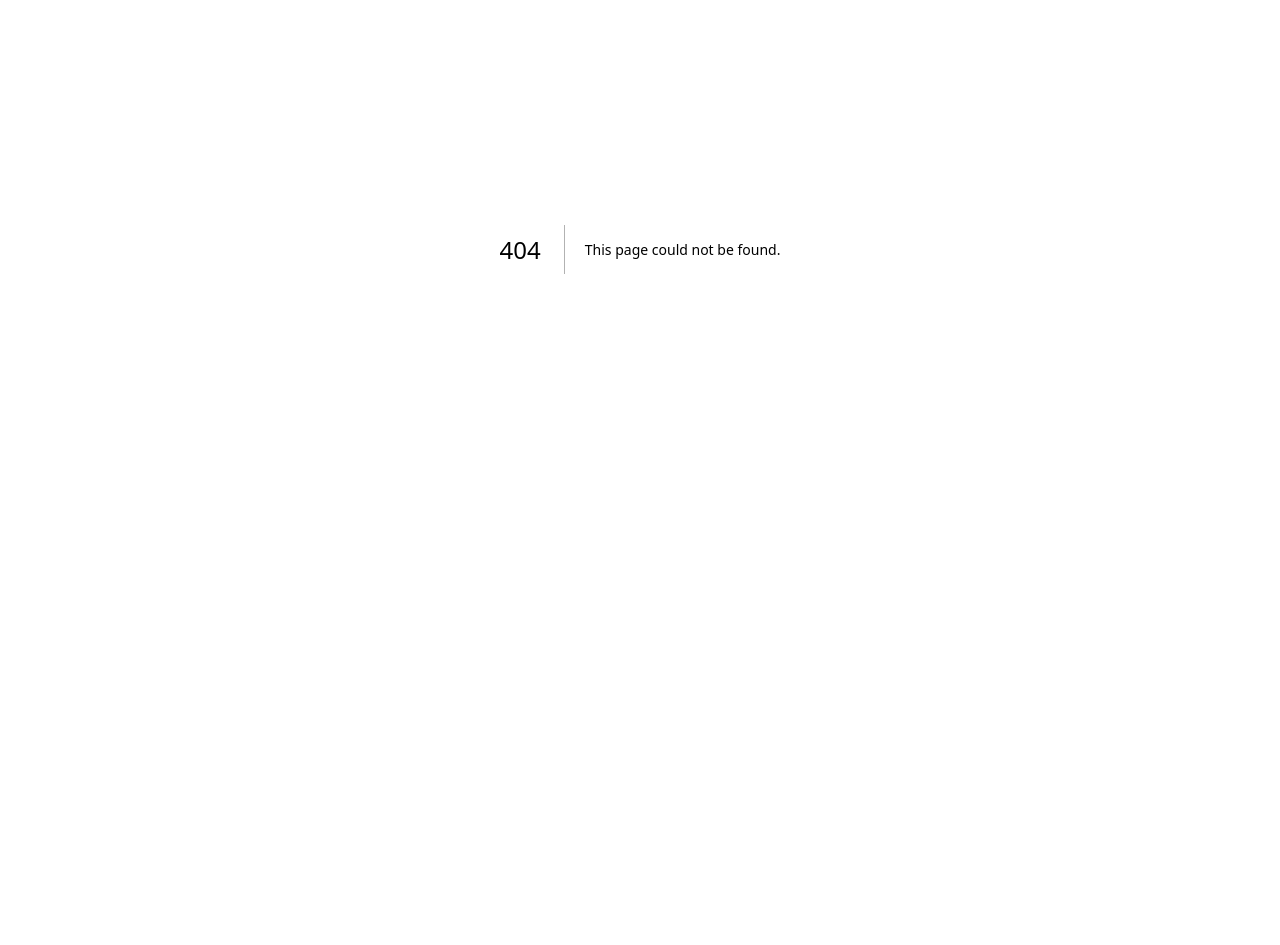
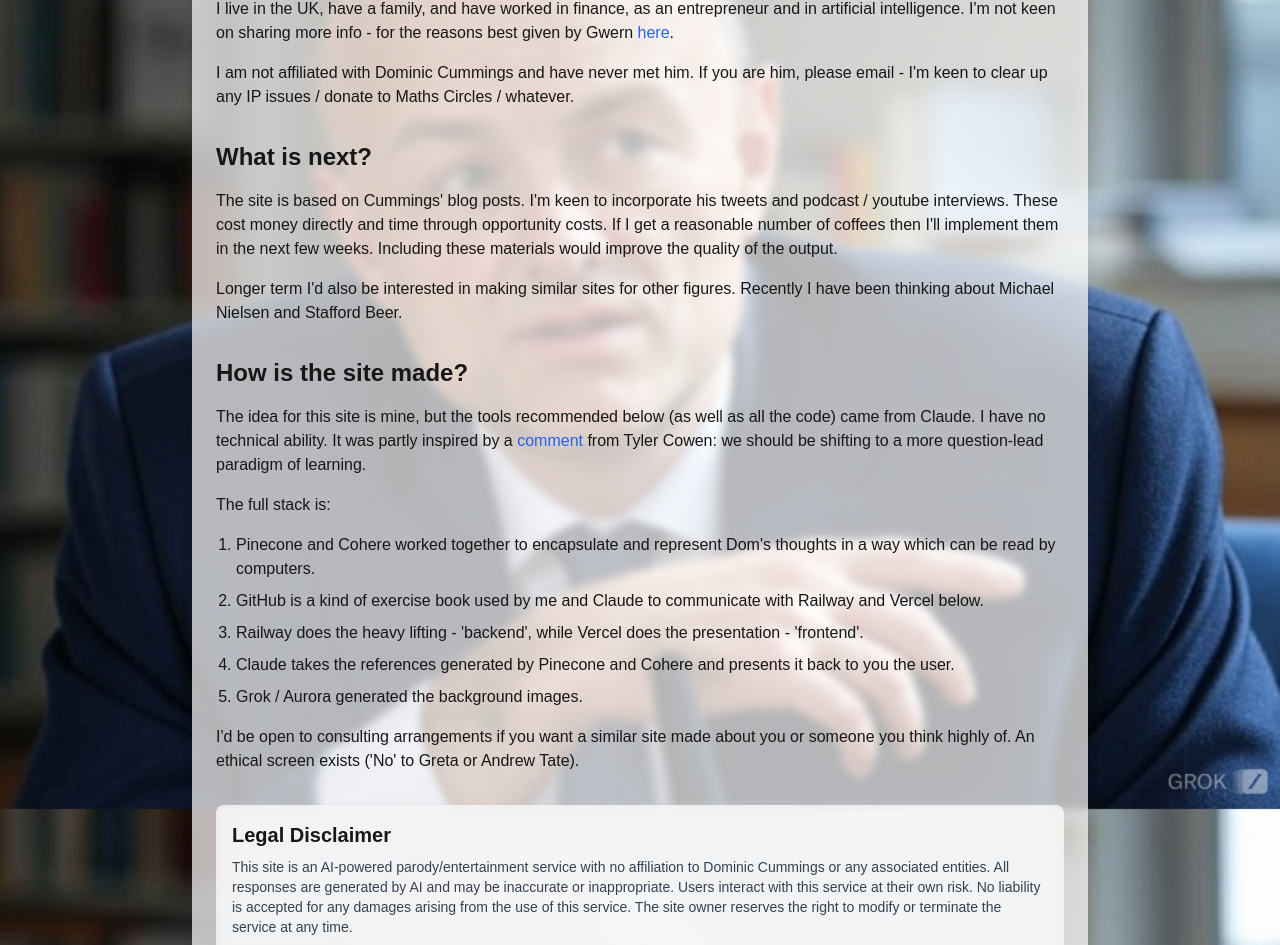
Before and after one commit to williamgki/domgptfrontend, a Next.js app: page /about in a window 1280 px wide. Before the commit this address had no page. Shown: the part 151-1096 px from the top of the page. Before the commit the page ends 800 px from the top, so only its background shows below. Built offline with nearby package versions, Linux system fonts and the light colour scheme.

Commit message:
Added disclaimers and About page

```diff
--- /dev/null
+++ b/app/about/page.js
@@ -0,0 +1,82 @@
+"use client";
+
+import { FooterDisclaimer } from '../../components/Disclaimer';
+
+export default function About() {
+  return (
+    <main className="min-h-screen flex flex-col items-center p-4 bg-[url('/blog-background.jpg')] bg-cover bg-center bg-fixed">
+      <div className="w-full max-w-4xl bg-white/70 backdrop-blur-sm rounded-lg shadow-lg p-6">
+        <h1 className="text-3xl font-bold mb-6 text-center">About DomGPT</h1>
+
+        <div className="space-y-8">
+          <section>
+            <h2 className="text-2xl font-semibold mb-4">Who am I?</h2>
+            <p className="mb-4">
+              I live in the UK, have a family, and have worked in finance, as an entrepreneur
+              and in artificial intelligence. I'm not keen on sharing more info - for the reasons
+              best given by Gwern <a href="https://gwern.net/me" className="text-blue-600 hover:underline" target="_blank" rel="noopener noreferrer">here</a>.
+            </p>
+            <p>
+              I am not affiliated with Dominic Cummings and have never met him. If you are him,
+              please email - I'm keen to clear up any IP issues / donate to Maths Circles / whatever.
+            </p>
+          </section>
+
+          <section>
+            <h2 className="text-2xl font-semibold mb-4">What is next?</h2>
+            <p className="mb-4">
+              The site is based on Cummings' blog posts. I'm keen to incorporate his tweets
+              and podcast / youtube interviews. These cost money directly and time through
+              opportunity costs. If I get a reasonable number of coffees then I'll implement
+              them in the next few weeks. Including these materials would improve the quality
+              of the output.
+            </p>
+            <p>
+              Longer term I'd also be interested in making similar sites for other figures.
+              Recently I have been thinking about Michael Nielsen and Stafford Beer.
+            </p>
+          </section>
+
+          <section>
+            <h2 className="text-2xl font-semibold mb-4">How is the site made?</h2>
+            <p className="mb-4">
+              The idea for this site is mine, but the tools recommended below (as well as all
+              the code) came from Claude. I have no technical ability. It was partly inspired
+              by a <a href="https://marginalrevolution.com/marginalrevolution/2024/12/how-to-read-a-book-using-o1.html" className="text-blue-600 hover:underline" target="_blank" rel="noopener noreferrer">comment</a> from
+              Tyler Cowen: we should be shifting to a more question-lead paradigm of learning.
+            </p>
+            <p className="mb-4">The full stack is:</p>
+            <ol className="list-decimal pl-5 space-y-2 mb-4">
+              <li>Pinecone and Cohere worked together to encapsulate and represent Dom's thoughts
+                  in a way which can be read by computers.</li>
+              <li>GitHub is a kind of exercise book used by me and Claude to communicate with
+                  Railway and Vercel below.</li>
+              <li>Railway does the heavy lifting - 'backend', while Vercel does the presentation
+                  - 'frontend'.</li>
+              <li>Claude takes the references generated by Pinecone and Cohere and presents it
+                  back to you the user.</li>
+              <li>Grok / Aurora generated the background images.</li>
+            </ol>
+            <p>
+              I'd be open to consulting arrangements if you want a similar site made about you
+              or someone you think highly of. An ethical screen exists ('No' to Greta or Andrew Tate).
+            </p>
+          </section>
+
+          <section className="mt-8 p-4 bg-gray-100/80 backdrop-blur-sm rounded-lg">
+            <h2 className="text-xl font-semibold mb-2">Legal Disclaimer</h2>
+            <p className="text-sm text-gray-700">
+              This site is an AI-powered parody/entertainment service with no affiliation to
+              Dominic Cummings or any associated entities. All responses are generated by AI
+              and may be inaccurate or inappropriate. Users interact with this service at their
+              own risk. No liability is accepted for any damages arising from the use of this
+              service. The site owner reserves the right to modify or terminate the service at
+              any time.
+            </p>
+          </section>
+        </div>
+        <FooterDisclaimer />
+      </div>
+    </main>
+  );
+}
--- a/app/page.js
+++ b/app/page.js
@@ -2,12 +2,31 @@
 
 import { useState } from 'react';
 import { Send } from 'lucide-react';
+import { FooterDisclaimer } from '../components/Disclaimer';
+import { DisclaimerPopup } from '../components/DisclaimerPopup';
+
+<div className="mb-4 flex justify-center items-center gap-4">
+  <select
+    value={style}
+    onChange={handleStyleChange}
+    className="w-[200px] p-2 rounded-lg border border-gray-300 bg-white"
+  >
+    <option value="blog">Blog Dom</option>
+    <option value="twitter">Twitter Dom</option>
+  </select>
+  <a
+    href="/about"
+    className="text-sm text-gray-600 hover:text-gray-800 underline"
+  >
+    About
+  </a>
+</div>
 
 const SuggestedQuestions = ({ style, onQuestionClick }) => {
   const questions = {
     blog: [
       "What's your view on effective government decision making?",
-      "Compare Bismarck and Metternich's views on power?",
+      "Compare Bismarck and Metternich's views on power",
       "What are the key lessons from your time in No 10?"
     ],
     twitter: [
@@ -88,6 +107,8 @@ export default function Home() {
   };
 
   return (
+    <>
+      <DisclaimerPopup />
       <main className={`min-h-screen flex flex-col items-center p-4 ${
         style === 'blog'
           ? 'bg-[url("/blog-background.jpg")]'
@@ -172,7 +193,9 @@ export default function Home() {
               )}
             </div>
           )}
+          <FooterDisclaimer />
         </div>
       </main>
+    </>
   );
 }
--- /dev/null
+++ b/components/Disclaimer.js
@@ -0,0 +1,6 @@
+export const FooterDisclaimer = () => (
+    <div className="text-xs text-gray-600 text-center mt-4 px-4">
+      This is a parody/entertainment site with no affiliation to Dominic Cummings. All responses are AI-generated and may be inaccurate.
+      Use at your own risk. No liability accepted for generated content.
+    </div>
+  );
--- /dev/null
+++ b/components/DisclaimerPopup.js
@@ -0,0 +1,43 @@
+import { useState, useEffect } from 'react';
+
+export const DisclaimerPopup = () => {
+  const [showPopup, setShowPopup] = useState(false);
+
+  useEffect(() => {
+    const hasAcknowledged = localStorage.getItem('disclaimerAcknowledged');
+    if (!hasAcknowledged) {
+      setShowPopup(true);
+    }
+  }, []);
+
+  const handleAcknowledge = () => {
+    localStorage.setItem('disclaimerAcknowledged', 'true');
+    setShowPopup(false);
+  };
+
+  if (!showPopup) return null;
+
+  return (
+    <div className="fixed inset-0 bg-black/50 flex items-center justify-center z-50 p-4">
+      <div className="bg-white rounded-lg p-6 max-w-md">
+        <h2 className="text-xl font-bold mb-4">Important Notice</h2>
+        <div className="space-y-2 mb-4">
+          <p>This site:</p>
+          <ul className="list-disc pl-5 space-y-1">
+            <li>Is a parody/entertainment service</li>
+            <li>Has no affiliation with Dominic Cummings</li>
+            <li>Uses AI to generate responses that may be inaccurate</li>
+            <li>Should not be used for any decision-making</li>
+          </ul>
+          <p>By continuing, you acknowledge these terms.</p>
+        </div>
+        <button
+          onClick={handleAcknowledge}
+          className="w-full bg-blue-500 text-white rounded-lg py-2 hover:bg-blue-600"
+        >
+          I Understand
+        </button>
+      </div>
+    </div>
+  );
+};
```
Lines whose indentation alone changed are shown as unchanged.
